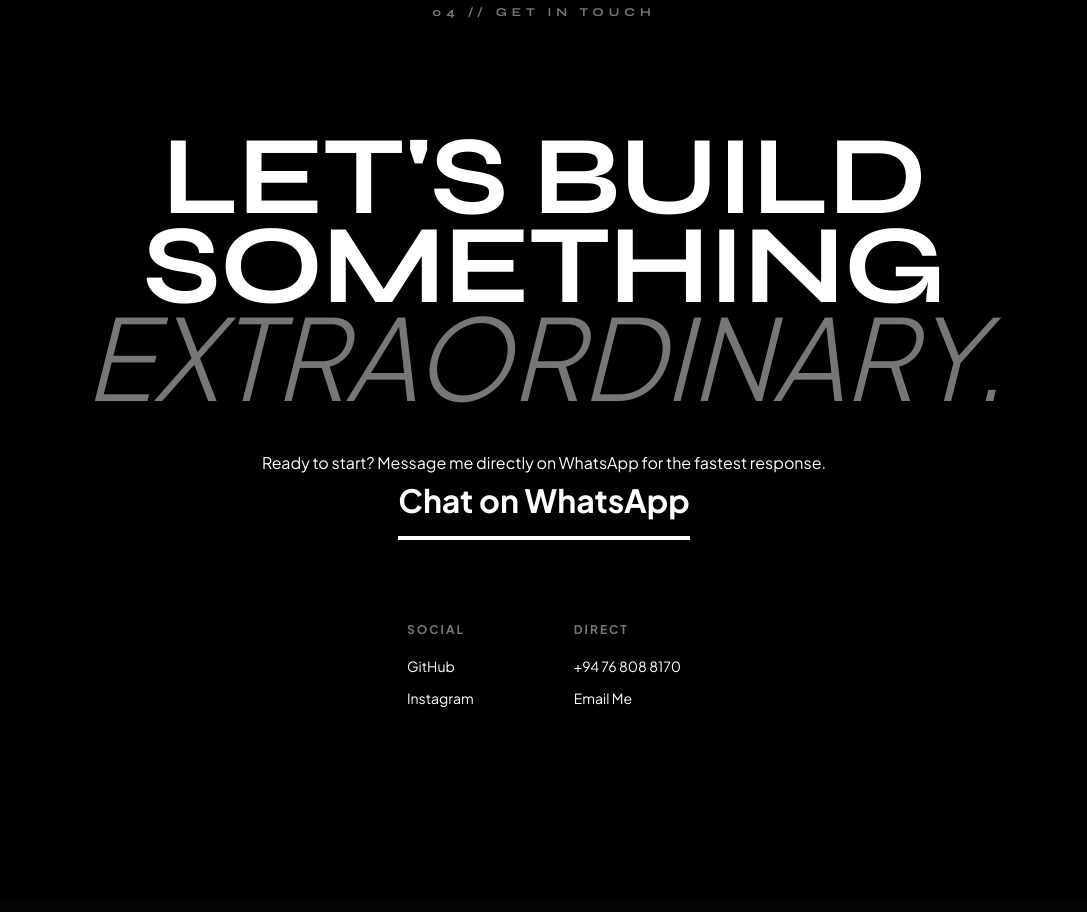
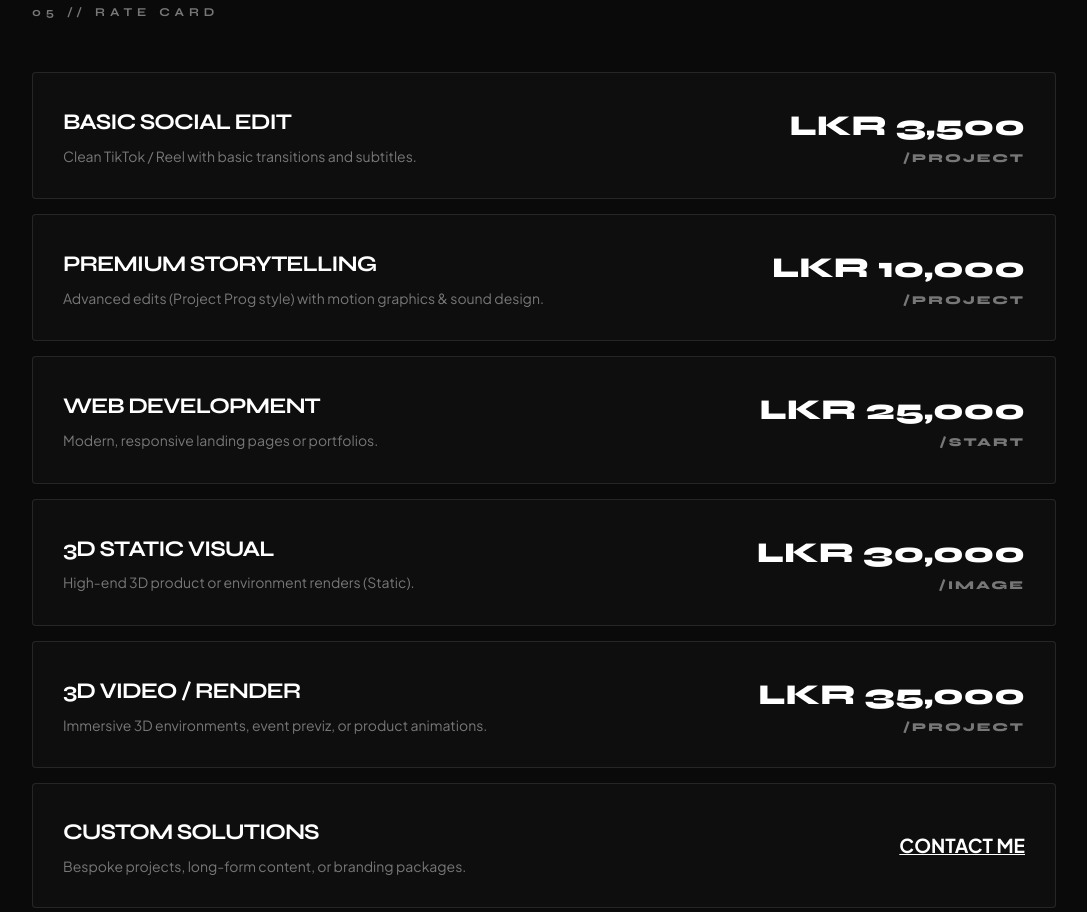
Before and after one commit to HirunD/Portfolio, a plain HTML site: page index.html in a window 1280 px wide. Shown: the part 4387-5299 px from the top of the page, without its empty margins (96-1183 px from the left). Drawn offline with nearby package versions, Linux system fonts and the light colour scheme; a script that the page names is missing.

Commit message:
rate card

```diff
--- a/index.html
+++ b/index.html
@@ -222,6 +222,63 @@
 
 <script async src="//www.instagram.com/embed.js"></script>
 <script async src="https://www.tiktok.com/embed.js"></script>
+
+<section id="rates" class="section gray-bg">
+    <div class="section-container">
+        <h2 class="section-label">05 // Rate Card</h2>
+        <div class="rates-grid">
+
+            <div class="rate-card">
+                <div class="rate-info">
+                    <h3>Basic Social Edit</h3>
+                    <p>Clean TikTok / Reel with basic transitions and subtitles.</p>
+                </div>
+                <div class="price">LKR 3,500<span>/project</span></div>
+            </div>
+
+            <div class="rate-card">
+                <div class="rate-info">
+                    <h3>Premium Storytelling</h3>
+                    <p>Advanced edits (Project Prog style) with motion graphics & sound design.</p>
+                </div>
+                <div class="price">LKR 10,000<span>/project</span></div>
+            </div>
+
+            <div class="rate-card">
+                <div class="rate-info">
+                    <h3>Web Development</h3>
+                    <p>Modern, responsive landing pages or portfolios.</p>
+                </div>
+                <div class="price">LKR 25,000<span>/start</span></div>
+            </div>
+
+            <div class="rate-card">
+                <div class="rate-info">
+                    <h3>3D Static Visual</h3>
+                    <p>High-end 3D product or environment renders (Static).</p>
+                </div>
+                <div class="price">LKR 30,000<span>/image</span></div>
+            </div>
+
+            <div class="rate-card">
+                <div class="rate-info">
+                    <h3>3D Video / Render</h3>
+                    <p>Immersive 3D environments, event previz, or product animations.</p>
+                </div>
+                <div class="price">LKR 35,000<span>/project</span></div>
+            </div>
+
+            <div class="rate-card custom">
+                <div class="rate-info">
+                    <h3>Custom Solutions</h3>
+                    <p>Bespoke projects, long-form content, or branding packages.</p>
+                </div>
+                <a href="https://wa.me/94768088170" class="price-link">Contact Me</a>
+            </div>
+
+        </div>
+    </div>
+</section>
     <section id="contact" class="section contact-section">
     <div class="section-container">
         <h2 class="section-label">04 // Get In Touch</h2>
--- a/style.css
+++ b/style.css
@@ -437,3 +437,77 @@ h1, h2, h3 {
         font-size: 1.5rem;
     }
 }
+
+/* Rate Card Section */
+.rates-grid {
+    display: grid;
+    grid-template-columns: 1fr;
+    gap: 15px;
+}
+
+.rate-card {
+    display: flex;
+    justify-content: space-between;
+    align-items: center;
+    padding: 30px;
+    background: rgba(255, 255, 255, 0.02);
+    border: 1px solid var(--border);
+    border-radius: 4px;
+    transition: 0.3s ease;
+}
+
+.rate-card:hover {
+    background: rgba(255, 255, 255, 0.05);
+    border-color: var(--text-dim);
+    transform: translateX(10px);
+}
+
+.rate-info h3 {
+    font-size: 1.4rem;
+    margin-bottom: 5px;
+}
+
+.rate-info p {
+    color: var(--text-dim);
+    font-size: 14px;
+}
+
+.price {
+    font-family: 'Syne', sans-serif;
+    font-size: 1.8rem;
+    font-weight: 800;
+    text-align: right;
+}
+
+.price span {
+    display: block;
+    font-size: 12px;
+    color: var(--text-dim);
+    text-transform: uppercase;
+    letter-spacing: 2px;
+}
+
+.price-link {
+    color: #fff;
+    text-decoration: underline;
+    font-weight: 800;
+    font-size: 1.2rem;
+    text-transform: uppercase;
+}
+
+/* Mobile Fix for Rates */
+@media (max-width: 768px) {
+    .rate-card {
+        flex-direction: column;
+        align-items: flex-start;
+        gap: 20px;
+    }
+
+    .rate-card:hover {
+        transform: translateY(-5px);
+    }
+
+    .price {
+        text-align: left;
+    }
+}
```
